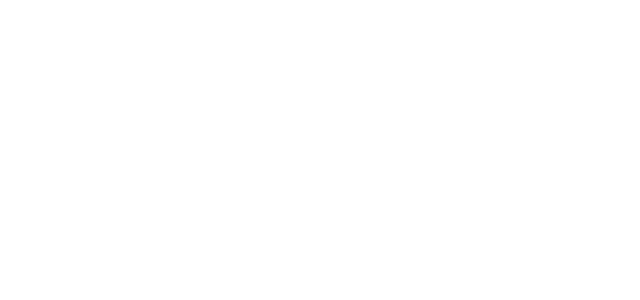
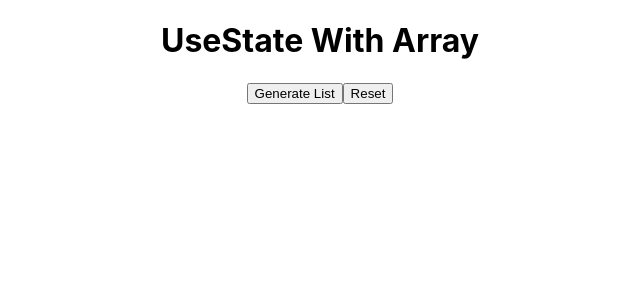
Before and after one commit to MehediMashfan086/react-hooks, a React (Create React App) app: page /usestate-array in a window 1280 px wide. Before the commit this address had no page. Shown: the top 300 px of the page, without its empty margins (320-960 px from the left). Built offline with nearby package versions, Linux system fonts and the light colour scheme.

Commit message:
feat(useState-array): create an example for using useState hooks with array in react

```diff
--- a/src/App.js
+++ b/src/App.js
@@ -3,6 +3,7 @@ import { BrowserRouter, Routes, Route } from'react-router-dom';
 import UseState from './components/UseState';
 import UseStatePrevState from './components/UseStatePrevState';
 import UseStateWithObject from './components/UseStateWithObject';
+import UseStateWithArray from './components/UseStateWithArray';
 
 function App() {
   return (
@@ -13,6 +14,7 @@ function App() {
         <Route path="/usestate" element={<UseState />} />
         <Route path="/usestate-prevstate" element={<UseStatePrevState />} />
         <Route path="/usestate-object" element={<UseStateWithObject />} />
+        <Route path="/usestate-array" element={<UseStateWithArray />} />
       </Routes>
       </BrowserRouter>
     </div>
--- /dev/null
+++ b/src/components/UseStateWithArray.jsx
@@ -0,0 +1,33 @@
+import React, { useState } from 'react'
+
+const UseStateWithArray = () => {
+    const[lists, setLists] = useState([])
+
+    const generateList = () => {
+        setLists([...lists,
+        {
+            id: lists.length,
+            value: Math.random()
+        }
+    ])
+    }
+
+    const resetList = () => {
+        setLists([])
+    }
+
+  return (
+    <div>
+        <h1>UseState With Array</h1>
+        <button onClick={generateList}>Generate List</button>
+        <button onClick={resetList}>Reset</button>
+        <ul>
+            {lists.map(list => (
+                <li key={list.id}>{list.value}</li>
+            ))}
+        </ul>
+    </div>
+  )
+}
+
+export default UseStateWithArray
```
